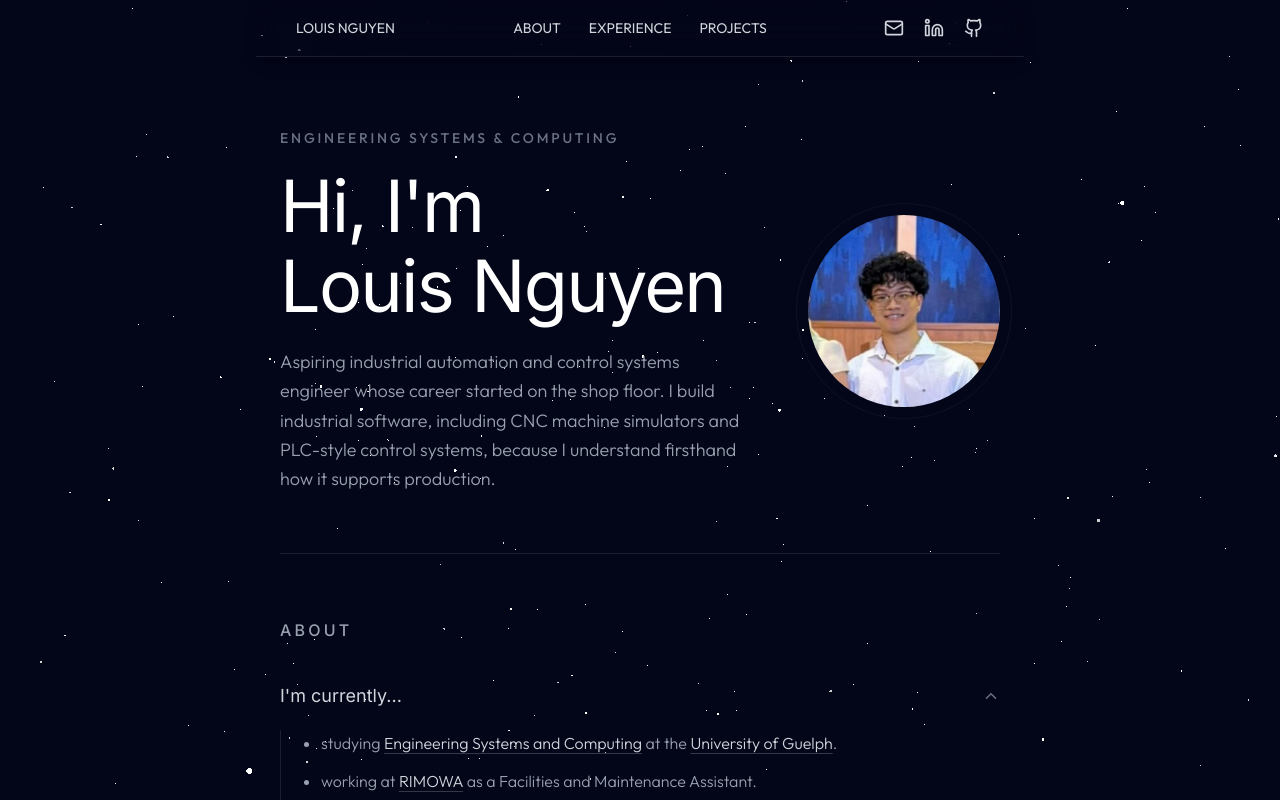
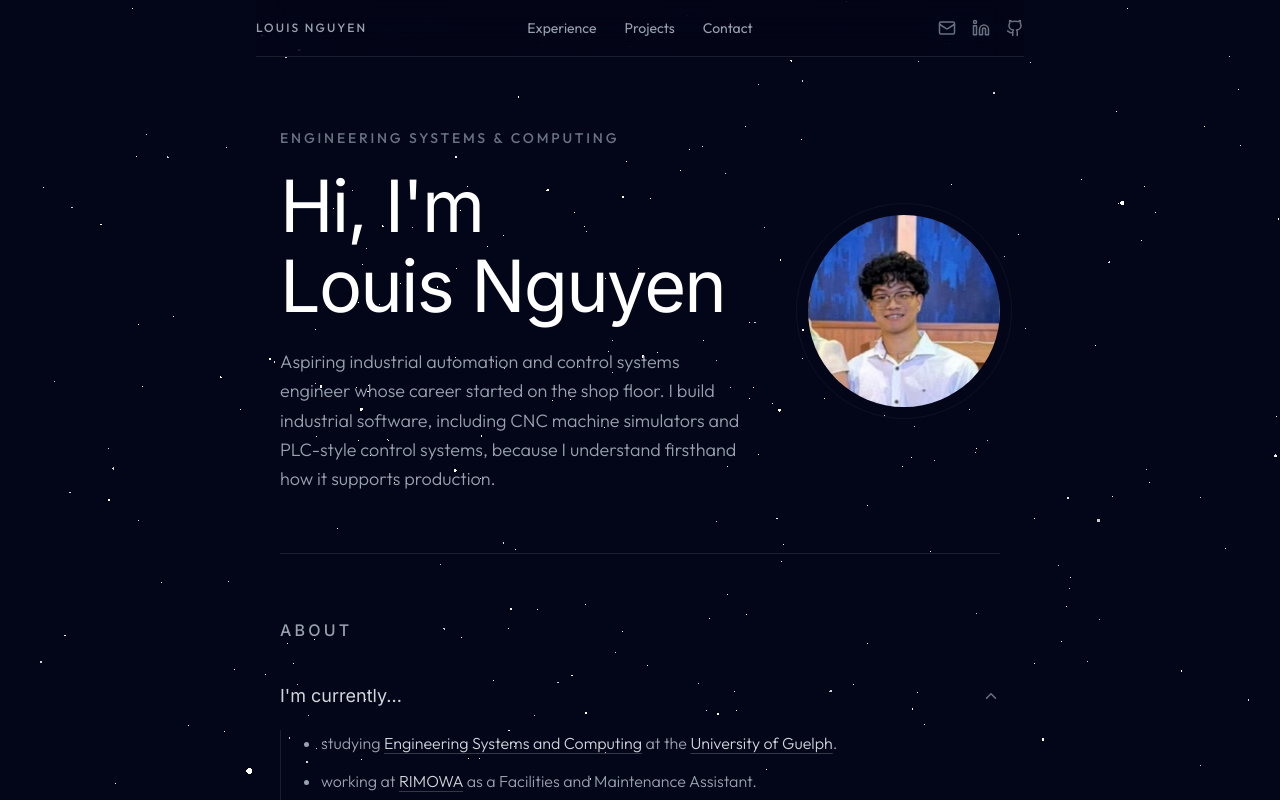
Before and after one commit to louisnguyenn/Louis-Personal-Portfolio, a React (Vite) app: page / in a window 1280 px wide. Shown: the top 800 px of the page. Built offline with nearby package versions, Linux system fonts and the light colour scheme.

Commit message:
restyle navbar

```diff
--- a/src/components/Navbar.jsx
+++ b/src/components/Navbar.jsx
@@ -4,18 +4,44 @@ import FadeContent from './animations/FadeContent';
 export const Navbar = ({ menuOpen, setMenuOpen }) => {
   const closeMenu = () => setMenuOpen(false);
 
+  const navLinks = [
+    { href: '#experience', label: 'Experience' },
+    { href: '#projects', label: 'Projects' },
+    { href: '#contact', label: 'Contact' },
+  ];
+
+  const socialLinks = [
+    {
+      href: 'mailto:lnguye25@uoguelph.ca',
+      icon: <Mail size={18} />,
+      label: 'Email',
+    },
+    {
+      href: 'https://www.linkedin.com/in/louisnguyenn/',
+      icon: <Linkedin size={18} />,
+      label: 'LinkedIn',
+    },
+    {
+      href: 'https://github.com/louisnguyenn',
+      icon: <Github size={18} />,
+      label: 'GitHub',
+    },
+  ];
+
   return (
     <>
       <nav className="fixed top-0 left-0 right-0 z-40 px-6">
-        <div className="max-w-3xl mx-auto backdrop-blur-lg border-b border-white/10 shadow-lg">
-          <div className="relative flex items-center h-14 px-6 md:px-10">
-            {/* Mobile hamburger menu */}
+        <div className="mx-auto w-full max-w-3xl border-b border-white/10 bg-[#030518]/70 backdrop-blur-lg">
+          <div className="relative flex h-14 items-center">
+            {/* Mobile hamburger */}
             <button
-              className="md:hidden p-2 rounded-md hover:bg-white/10 transition-colors"
+              type="button"
+              className="cursor-pointer rounded-md p-2 text-gray-400 transition-colors duration-300 hover:text-white md:hidden"
               onClick={() => setMenuOpen(!menuOpen)}
-              aria-label="Toggle menu"
+              aria-label="Toggle navigation menu"
+              aria-expanded={menuOpen}
             >
-              {menuOpen ? <X size={24} /> : <Menu size={24} />}
+              {menuOpen ? <X size={22} /> : <Menu size={22} />}
             </button>
 
             {/* Name */}
@@ -24,71 +50,41 @@ export const Navbar = ({ menuOpen, setMenuOpen }) => {
               duration={1000}
               easing="ease-out"
               initialOpacity={0}
-              className="hidden md:flex items-center"
+              className="hidden md:flex"
             >
               <a
                 href="#home"
-                className="text-gray-300 hover:text-white hover:scale-103 transition-all duration-300 text-sm"
+                className="text-xs font-medium tracking-[0.18em] text-gray-400 transition-colors duration-300 hover:text-white"
               >
                 LOUIS NGUYEN
               </a>
             </FadeContent>
 
-            {/* Centered desktop navigation */}
+            {/* Desktop navigation */}
             <FadeContent
               blur={true}
               duration={1000}
               easing="ease-out"
               initialOpacity={0}
-              className="hidden md:flex items-center gap-7 absolute left-1/2 -translate-x-1/2"
+              className="absolute left-1/2 hidden -translate-x-1/2 items-center gap-7 md:flex"
             >
+              {navLinks.map(({ href, label }) => (
                 <a
-                href="#about"
-                className="text-gray-300 hover:text-white hover:scale-106 transition-all duration-300 text-sm"
+                  key={href}
+                  href={href}
+                  className="text-sm text-gray-400 transition-colors duration-300 hover:text-white"
                 >
-                ABOUT
+                  {label}
                 </a>
-              <a
-                href="#experience"
-                className="text-gray-300 hover:text-white hover:scale-106 transition-all duration-300 text-sm"
-              >
-                EXPERIENCE
-              </a>
-
-              <a
-                href="#projects"
-                className="text-gray-300 hover:text-white hover:scale-106 transition-all duration-300 text-sm"
-              >
-                PROJECTS
-              </a>
-
-              {/* <a
-                href="#contact"
-                className="text-gray-300 hover:text-white hover:scale-106 transition-all duration-300"
-              >
-                Contact
-              </a> */}
+              ))}
             </FadeContent>
 
-            {/* Social icons */}
-            <div className="flex items-center gap-5 ml-auto">
-              {[
-                {
-                  href: 'mailto:lnguye25@uoguelph.ca',
-                  icon: <Mail size={20} />,
-                  label: 'Email',
-                },
-                {
-                  href: 'https://www.linkedin.com/in/louisnguyenn/',
-                  icon: <Linkedin size={20} />,
-                  label: 'LinkedIn',
-                },
-                {
-                  href: 'https://github.com/louisnguyenn',
-                  icon: <Github size={20} />,
-                  label: 'GitHub',
-                },
-              ].map(({ href, icon, label }) => (
+            {/* Social links */}
+            <div className="ml-auto flex items-center gap-4">
+              {socialLinks.map(({ href, icon, label }) => {
+                const isEmail = href.startsWith('mailto:');
+
+                return (
                   <FadeContent
                     key={label}
                     blur={true}
@@ -99,19 +95,16 @@ export const Navbar = ({ menuOpen, setMenuOpen }) => {
                   >
                     <a
                       href={href}
-                    target={href.startsWith('mailto:') ? undefined : '_blank'}
-                    rel={
-                      href.startsWith('mailto:')
-                        ? undefined
-                        : 'noopener noreferrer'
-                    }
+                      target={isEmail ? undefined : '_blank'}
+                      rel={isEmail ? undefined : 'noopener noreferrer'}
                       aria-label={label}
-                    className="text-gray-300 hover:text-white hover:scale-110 transition-all duration-300"
+                      className="text-gray-500 transition-colors duration-300 hover:text-white"
                     >
                       {icon}
                     </a>
                   </FadeContent>
-              ))}
+                );
+              })}
             </div>
           </div>
         </div>
@@ -120,45 +113,63 @@ export const Navbar = ({ menuOpen, setMenuOpen }) => {
       {/* Mobile menu */}
       {menuOpen && (
         <div className="fixed inset-0 z-50 md:hidden">
-          <div
-            className="absolute inset-0 bg-black/60 backdrop-blur-sm"
+          <button
+            type="button"
+            className="absolute inset-0 cursor-default bg-black/60 backdrop-blur-sm"
             onClick={closeMenu}
+            aria-label="Close navigation menu"
           />
 
-          <div className="absolute top-0 left-0 h-full w-64 bg-black/70 backdrop-blur-lg flex flex-col px-6 py-8 gap-8 border-r border-white/10">
-            <div className="flex items-center justify-between">
+          <div className="absolute top-0 left-0 flex h-full w-64 flex-col border-r border-white/10 bg-[#030518]/90 px-6 py-7 backdrop-blur-xl">
+            <div className="flex items-center justify-between border-b border-white/10 pb-5">
               <a
                 href="#home"
                 onClick={closeMenu}
-                className="text-white text-lg font-semibold"
+                className="text-xs font-medium tracking-[0.18em] text-gray-300 transition-colors duration-300 hover:text-white"
               >
-                Louis Nguyen
+                LOUIS NGUYEN
               </a>
 
               <button
+                type="button"
                 onClick={closeMenu}
-                className="p-1 rounded-md hover:bg-white/10 transition-colors"
-                aria-label="Close menu"
+                className="cursor-pointer rounded-md p-1 text-gray-400 transition-colors duration-300 hover:text-white"
+                aria-label="Close navigation menu"
               >
                 <X size={20} />
               </button>
             </div>
 
-            <div className="flex flex-col gap-6">
-              {[
-                { href: '#experience', label: 'Experience' },
-                { href: '#projects', label: 'Projects' },
-                { href: '#contact', label: 'Contact' },
-              ].map(({ href, label }) => (
+            <div className="mt-8 flex flex-col gap-6">
+              {navLinks.map(({ href, label }) => (
                 <a
                   key={href}
                   href={href}
                   onClick={closeMenu}
-                  className="text-gray-300 hover:text-white text-lg transition-colors duration-200"
+                  className="text-lg font-light text-gray-400 transition-colors duration-300 hover:text-white"
                 >
                   {label}
                 </a>
               ))}
+            </div>
+
+            <div className="mt-auto flex items-center gap-5 border-t border-white/10 pt-6">
+              {socialLinks.map(({ href, icon, label }) => {
+                const isEmail = href.startsWith('mailto:');
+
+                return (
+                  <a
+                    key={label}
+                    href={href}
+                    target={isEmail ? undefined : '_blank'}
+                    rel={isEmail ? undefined : 'noopener noreferrer'}
+                    aria-label={label}
+                    className="text-gray-500 transition-colors duration-300 hover:text-white"
+                  >
+                    {icon}
+                  </a>
+                );
+              })}
             </div>
           </div>
         </div>
```
Lines whose indentation alone changed are shown as unchanged.
